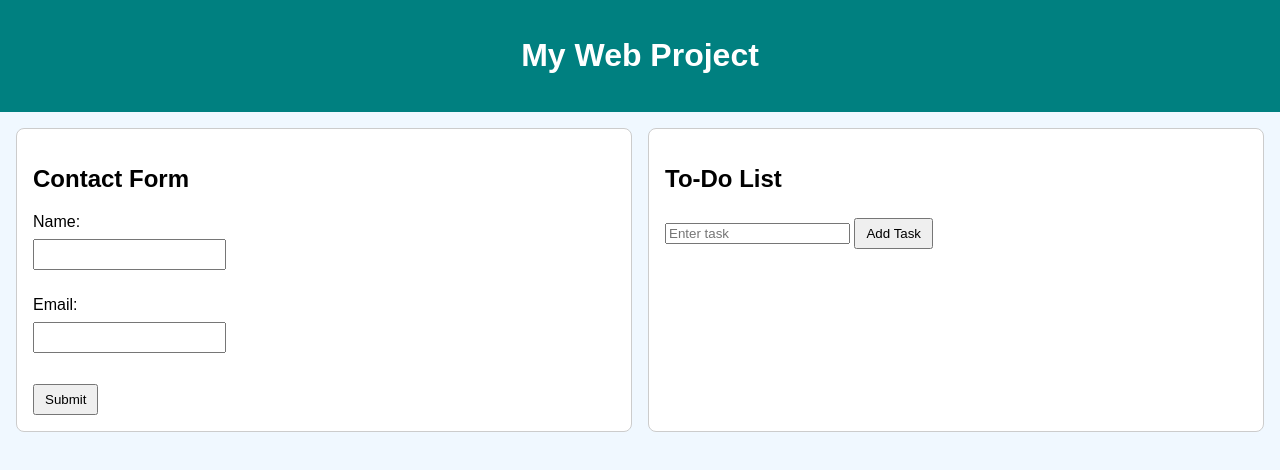
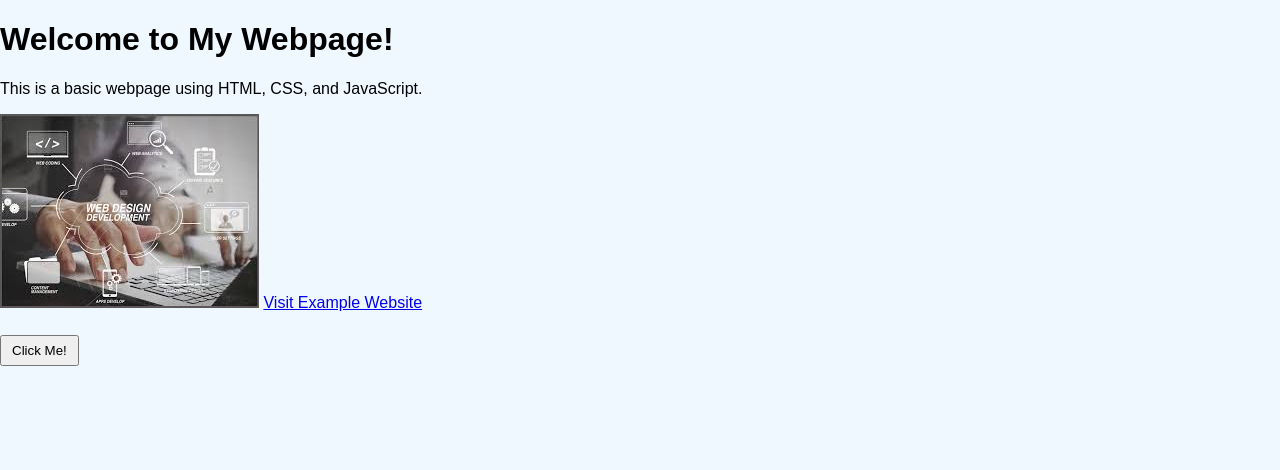
Before and after one commit to 2300033306/apexplanet, a plain HTML site: page index.html in a window 1280 px wide. Drawn offline with Linux system fonts and the light colour scheme.

Commit message:
Add files via upload

```diff
--- a/index.html
+++ b/index.html
@@ -2,37 +2,17 @@
 <html lang="en">
 <head>
   <meta charset="UTF-8">
-  <meta name="viewport" content="width=device-width, initial-scale=1">
-  <title>Intermediate Web Example</title>
+  <meta name="viewport" content="width=device-width, initial-scale=1.0">
+  <title>My Simple Webpage</title>
   <link rel="stylesheet" href="styles.css">
 </head>
 <body>
-
-  <header>
-    <h1>My Web Project</h1>
-  </header>
-
-  <main class="grid-container">
-
-    <!-- Contact Form -->
-    <section>
-      <h2>Contact Form</h2>
-      <form id="contactForm" onsubmit="return validateForm()">
-        <label>Name: <input type="text" id="name" required></label><br>
-        <label>Email: <input type="email" id="email" required></label><br>
-        <button type="submit">Submit</button>
-      </form>
-    </section>
-
-    <!-- To-Do List -->
-    <section>
-      <h2>To-Do List</h2>
-      <input type="text" id="taskInput" placeholder="Enter task">
-      <button onclick="addTask()">Add Task</button>
-      <ul id="taskList"></ul>
-    </section>
-
-  </main>
+  <h1>Welcome to My Webpage!</h1>
+  <p>This is a basic webpage using HTML, CSS, and JavaScript.</p>
+  <img src="t1 image.jpg" alt="Sample Image">
+  <a href="https://example.com" target="_blank">Visit Example Website</a>
+  <br><br>
+  <button onclick="showAlert()">Click Me!</button>
 
   <script src="script.js"></script>
 </body>
```
